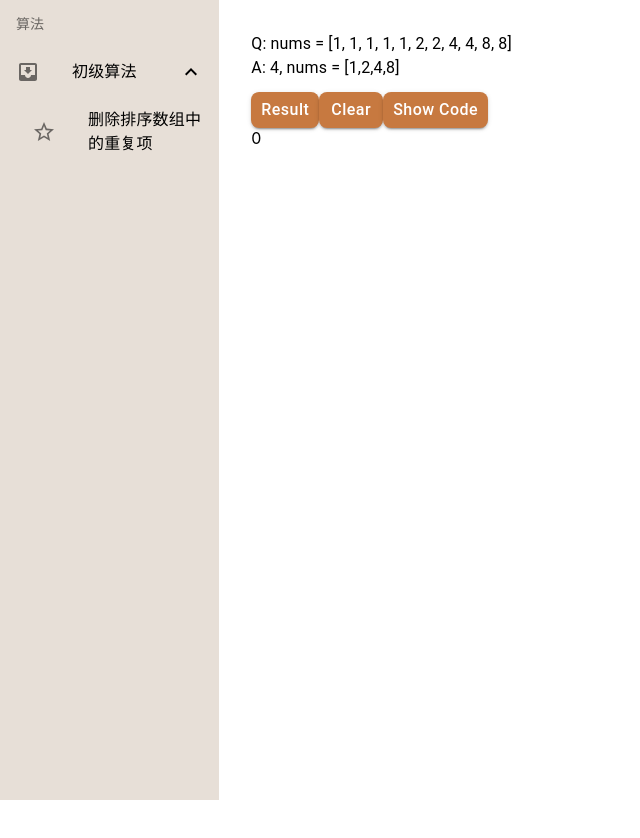
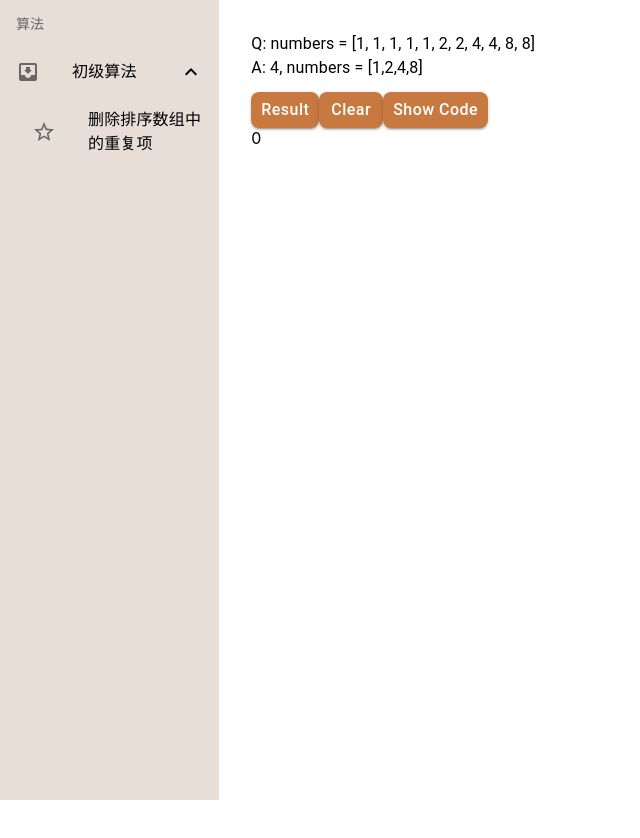
Before and after one commit to HuiArroheily/social-github-page, a React (Create React App) app: page /social-github-page/leetCode in a window 1280 px wide. Shown: the top 838 px of the page, without its empty margins (0-640 px from the left). Built offline with nearby package versions, Linux system fonts and the light colour scheme.

Commit message:
chore: wording

```diff
--- a/src/containers/leet-code/index.js
+++ b/src/containers/leet-code/index.js
@@ -16,13 +16,13 @@ const useStyles = makeStyles(() => ({
 function LeetCode() {
   const [answer, setAnswer] = useState(0);
   const removeFunction = () => {
-    const nums = [1, 1, 1, 1, 1, 2, 2, 4, 4, 8, 8];
+    const numbers = [1, 1, 1, 1, 1, 2, 2, 4, 4, 8, 8];
     let i = 0;
 
-    for (let j = 0; j < nums.length; j += 1) {
-      if (nums[i] !== nums[j]) {
+    for (let j = 0; j < numbers.length; j += 1) {
+      if (numbers[i] !== numbers[j]) {
         i += 1;
-        nums[i] = nums[j];
+        numbers[i] = numbers[j];
       }
     }
     setAnswer(i += 1);
@@ -32,8 +32,8 @@ function LeetCode() {
   return (
     <div className={classes.root}>
       <div>
-        <Typography>Q: nums = [1, 1, 1, 1, 1, 2, 2, 4, 4, 8, 8]</Typography>
-        <Typography>A: 4, nums = [1,2,4,8]</Typography>
+        <Typography>Q: numbers = [1, 1, 1, 1, 1, 2, 2, 4, 4, 8, 8]</Typography>
+        <Typography>A: 4, numbers = [1,2,4,8]</Typography>
         <div className={classes.actionContainer}>
           <ButtonBase size="small" onClick={removeFunction}>
             result
```
